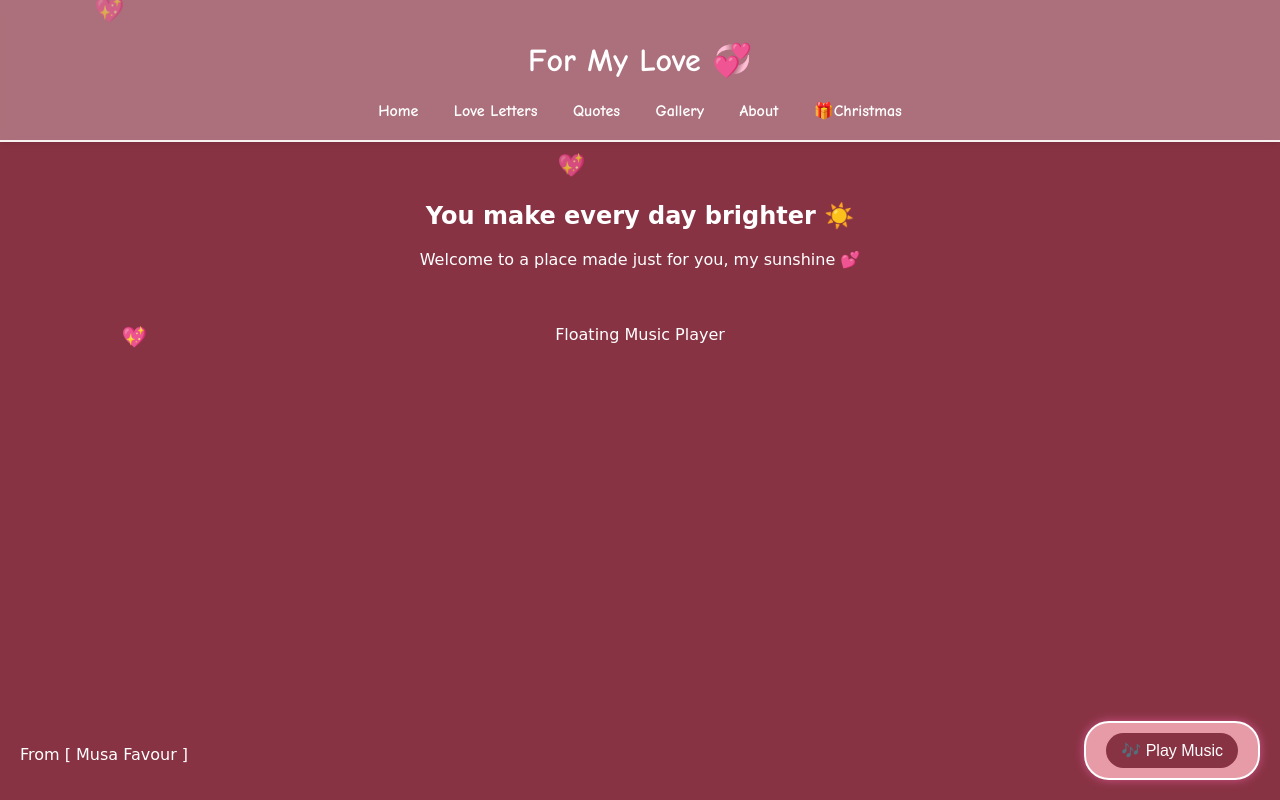
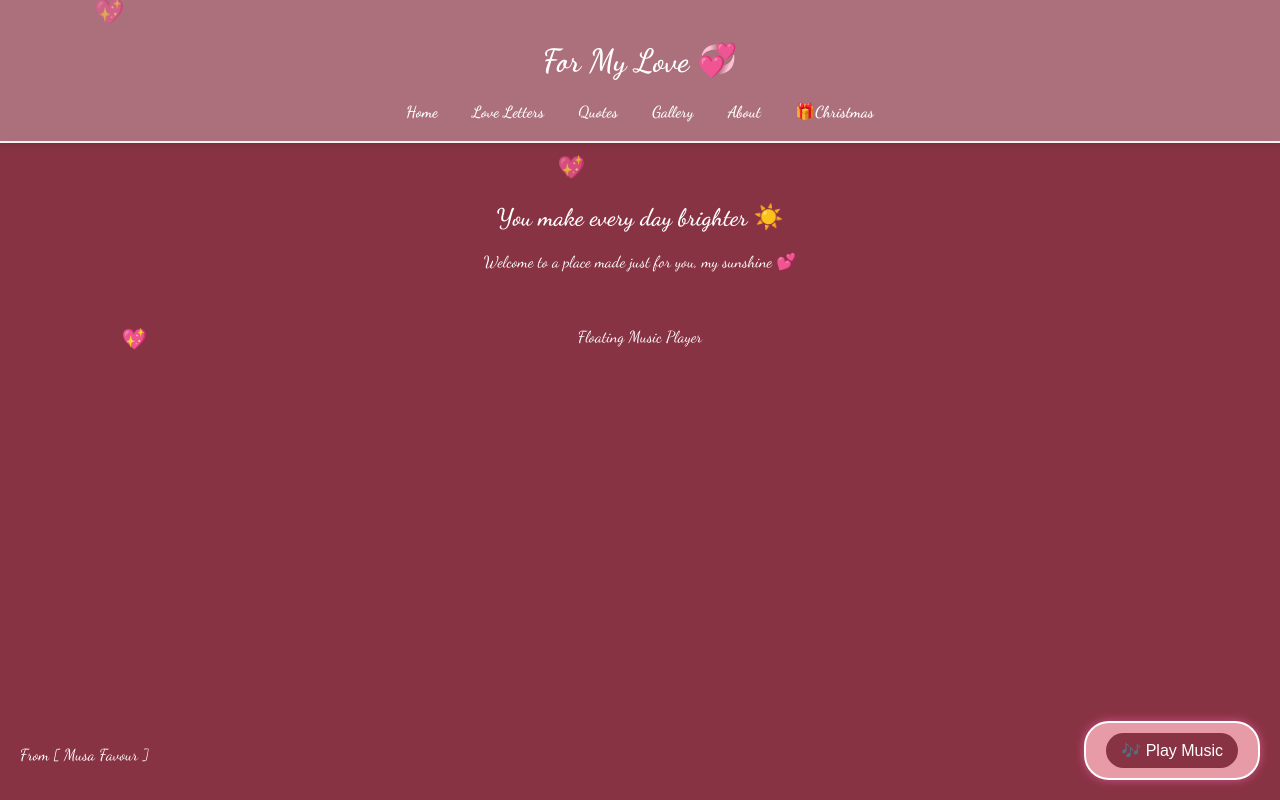
Before and after one commit to Mfayvor/Tsuki-s, a plain HTML site: page index.html in a window 1280 px wide. Drawn offline with Linux system fonts and the light colour scheme.

Commit message:
gfgifigfkhgfhjhf

```diff
--- a/style.css
+++ b/style.css
@@ -1,6 +1,6 @@
 /* ===== Base Styles ===== */
 body {
-  font-family: "dancing sript", cursive;
+  font-family: "dancing script", cursive;
   /* background: linear-gradient(135deg, #ffb6c1, #ff69b4, #ffc0cb); */
   background-color: #883344;
   background-size: 300% 300%;
@@ -22,7 +22,7 @@ body {
 
 /* ===== Header ===== */
 header {
-  font-family: "Comic Sans MS", cursive;
+  font-family: "dancing script", cursive;
   background: rgba(255, 255, 255, 0.3);
   backdrop-filter: blur(5px);
   border-bottom: 2px solid rgba(255, 255, 255, 0.9);
```
